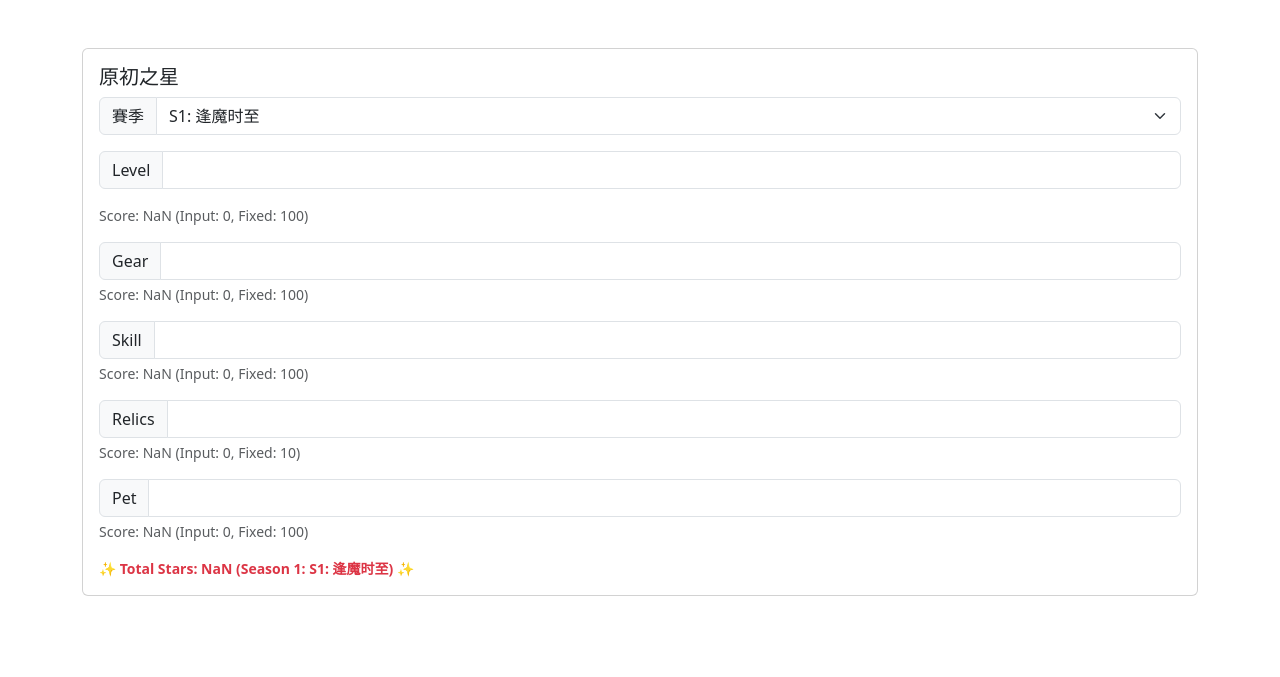
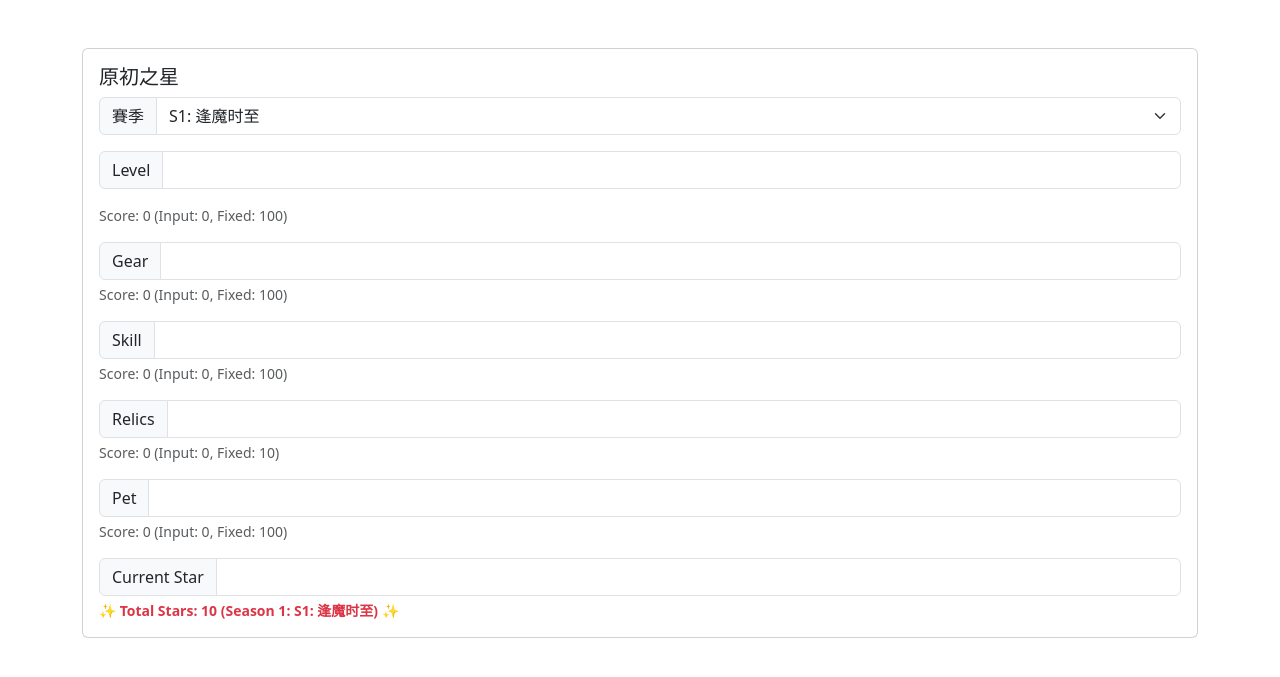
Before and after one commit to cloudone2/sxs, a Jekyll site: the page built from index.md, in a window 1280 px wide. Shown: the top 677 px of the page. Built offline with Jekyll 4.4.1, drawn with Linux system fonts in a browser that asks for light colours; a script that is not in the unit is left out; some of the changed lines change nothing that is shown.

Commit message:
- fix calc

```diff
--- a/index.md
+++ b/index.md
@@ -61,6 +61,13 @@ title: 原初之星
                 <div class="form-text mb-3" id="text-score-pet"></div>
             </div>
 
+            <div class="">
+                <div class="input-group">
+                    <span class="input-group-text" id="text-current-star">Current Star</span>
+                    <input type="number" class="form-control" id="i-current-start" aria-label="Current Star" aria-describedby="text-current-star">
+                </div>
+            </div>
+
             <div class="form-text fw-bold text-danger" id="text-score-total"></div>
         </div>
     </div>
@@ -79,6 +86,7 @@ title: 原初之星
             skill: document.getElementById('i-skill'),
             relics: document.getElementById('i-relics'),
             pet: document.getElementById('i-pet'),
+            current_star: document.getElementById('i-current-star'), // Fixed typo: was i-current-start
             season: document.getElementById('target-season')
         };
 
@@ -103,6 +111,7 @@ title: 原初之星
             let orig_relics = elements.relics ? parseInt(elements.relics.value) || 0 : 0;
             let orig_pet = elements.pet ? parseInt(elements.pet.value) || 0 : 0;
             let n_season = elements.season ? parseInt(elements.season.value) : 1;
+            let n_current_star = elements.current_star ? parseInt(elements.current_star.value) || 0 : 0;
 
             // Get season data
             let season_data = seasonData.find(season => season.season_number === n_season);
@@ -114,7 +123,7 @@ title: 原初之星
 
             console.log("Using season data:", season_data);
 
-            // Apply fixed level adjustments using the correct properties
+            // Apply fixed level adjustments
             let fixed_level = season_data.fixed_level || 0;
             let fixed_relics_level = season_data.fixed_relics_level || 0;
 
@@ -123,17 +132,18 @@ title: 原初之星
             let n_gear = (fixed_level > orig_gear) ? 0 : (orig_gear - fixed_level);
             let n_skill = (fixed_level > orig_skill) ? 0 : (orig_skill - fixed_level);
             let n_relics = (fixed_relics_level > orig_relics) ? 0 : (orig_relics - fixed_relics_level);
-            let n_pet = (fixed_level > orig_pet) ? 0 : (orig_pet - fixed_level); // No pet-specific level in data
+            let n_pet = (fixed_level > orig_pet) ? 0 : (orig_pet - fixed_level);
 
-            // Calculate scores
-            let res_level = n_level * season_data.level * 1;
-            let res_gear = n_gear * season_data.gear * 5;
-            let res_skill = n_skill * season_data.skill * 8;
-            let res_relics = n_relics * season_data.relics * 20;
-            let res_pet = n_pet * season_data.pet * 4;
+            // Calculate scores using correct property names
+            let res_level = n_level * (season_data.score_level || 1);
+            let res_gear = n_gear * (season_data.score_gear || 5);
+            let res_skill = n_skill * (season_data.score_skill || 8);
+            let res_relics = n_relics * (season_data.score_relics || 20);
+            let res_pet = n_pet * (season_data.score_pet || 4);
 
+            // Add current stars before rounding for more accurate calculation
             let res_total = ((res_level + res_gear + res_skill + res_relics + res_pet) /
-                          season_data.div) + season_data.star_start;
+                          (season_data.score_div || 100)) + (season_data.star_start || 0) + n_current_star;
             let res_total_round = Math.max(0, Math.round(res_total));
 
             // Update display with season-specific thresholds
@@ -152,16 +162,23 @@ title: 原初之星
             if (document.getElementById('text-score-pet'))
                 document.getElementById('text-score-pet').textContent =
                     `Score: ${res_pet} (Input: ${orig_pet}, Fixed: ${fixed_level})`;
-            if (document.getElementById('text-score-total'))
-                document.getElementById('text-score-total').textContent =
-                    `✨ Total Stars: ${res_total_round} (Season ${n_season}: ${season_data.title}) ✨`;
+            if (document.getElementById('text-score-total')) {
+                if (n_current_star > 0) {
+                    document.getElementById('text-score-total').textContent =
+                        `✨ Total Stars: ${res_total_round} (Base: ${Math.round(res_total - n_current_star)}, Current: +${n_current_star}) ✨`;
+                } else {
+                    document.getElementById('text-score-total').textContent =
+                        `✨ Total Stars: ${res_total_round} (Season ${n_season}: ${season_data.title}) ✨`;
+                }
+            }
 
             console.log("Calculation complete:", {
                 level: {input: orig_level, adjusted: n_level, score: res_level},
                 gear: {input: orig_gear, adjusted: n_gear, score: res_gear},
                 skill: {input: orig_skill, adjusted: n_skill, score: res_skill},
-                relics: {input: orig_relics, adjusted: n_relics, score: res_relics, fixed_level: fixed_relics_level},
+                relics: {input: orig_relics, adjusted: n_relics, score: res_relics},
                 pet: {input: orig_pet, adjusted: n_pet, score: res_pet},
+                current_stars: n_current_star,
                 total: res_total_round,
                 season: season_data.title
             });
```
